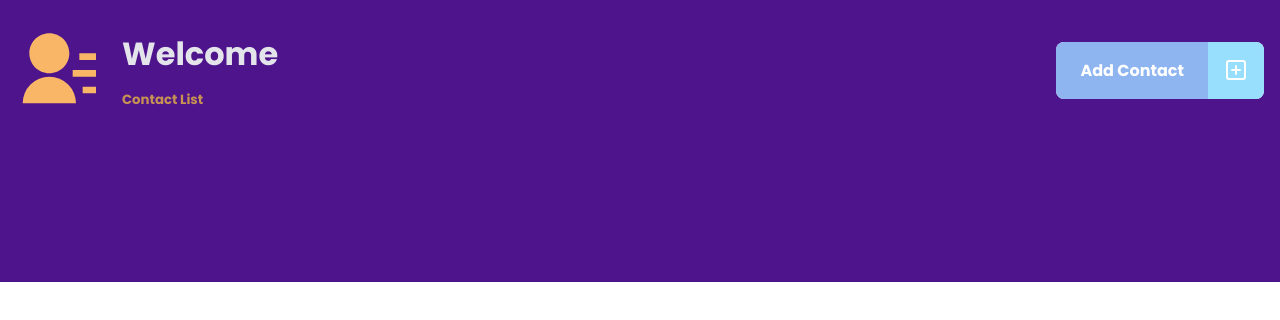
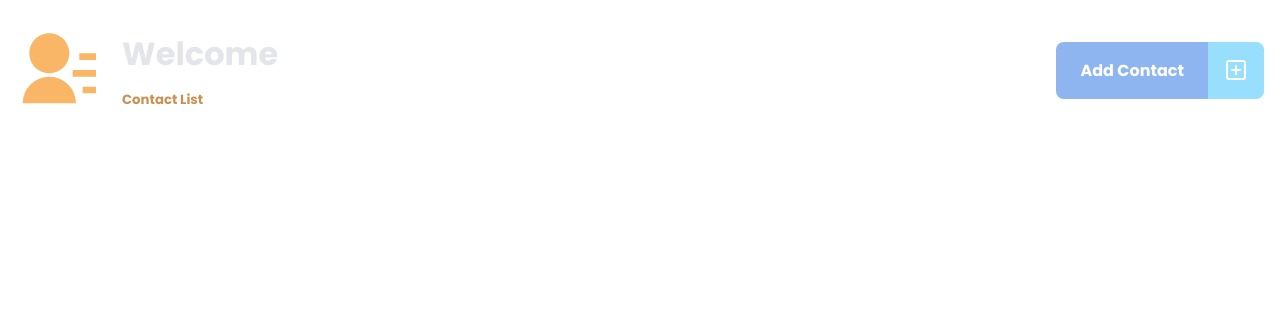
Before and after one commit to gledson-ss/front-end-coding-evaluation-web, a React (Create React App) app: page / in a window 1280 px wide. Shown: the top 320 px of the page. Built offline with nearby package versions, Linux system fonts and the light colour scheme.

Commit message:
feat: created page

```diff
--- a/src/pages/Home/index.tsx
+++ b/src/pages/Home/index.tsx
@@ -1,13 +1,11 @@
 import React, { FC } from 'react';
-
-import * as Styled from './styles';
 
 import HomeSection from '../../components/templates/HomeSection';
 
 const Home: FC = () => (
-  <Styled.Container>
+  <>
     <HomeSection />
-  </Styled.Container>
+  </>
 );
 
 export default Home;
--- a/src/pages/Home/styles.ts
+++ b/src/pages/Home/styles.ts
@@ -1,7 +1,3 @@
 import styled from 'styled-components';
 
-export const Container = styled.div`
-  display: flex;
-  justify-content: center;
-  background-color: ${(props) => props.theme.colors.purpleBold};
-`;
+export const Container = styled.div``;
```
